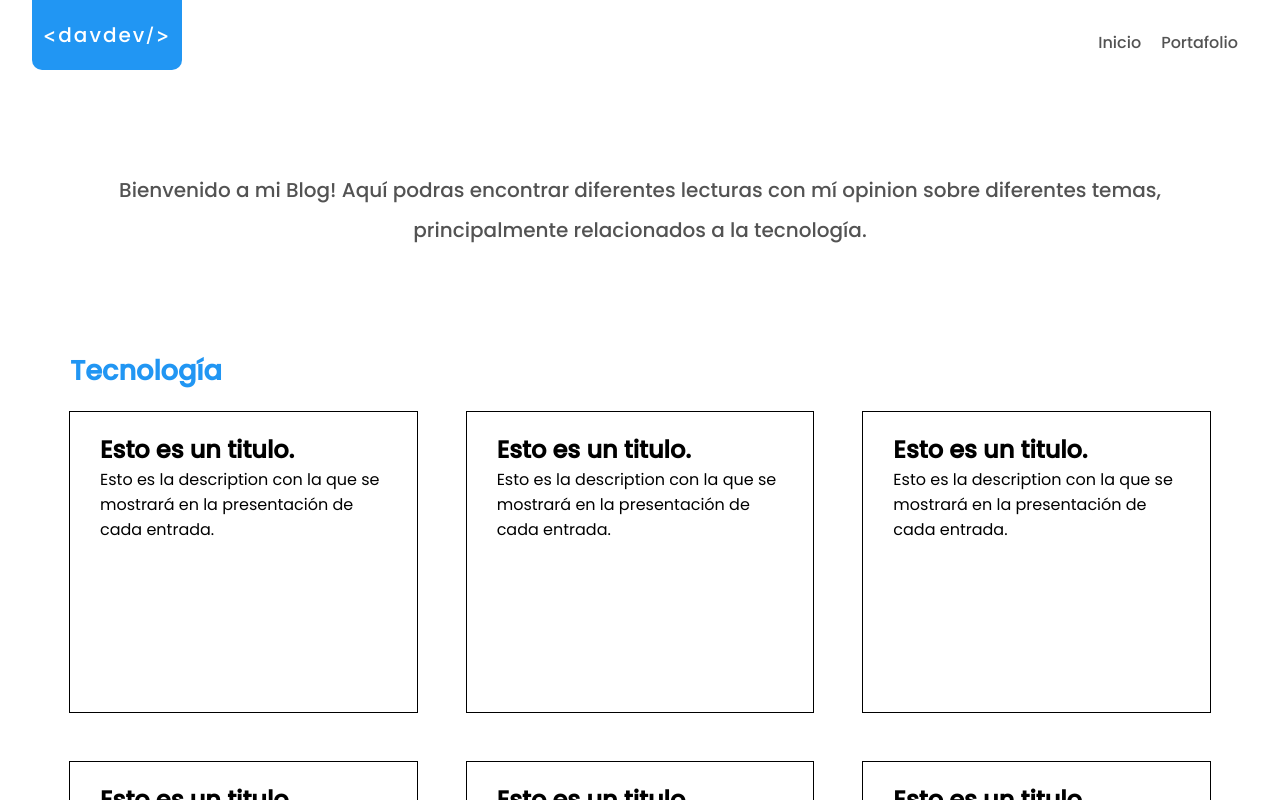
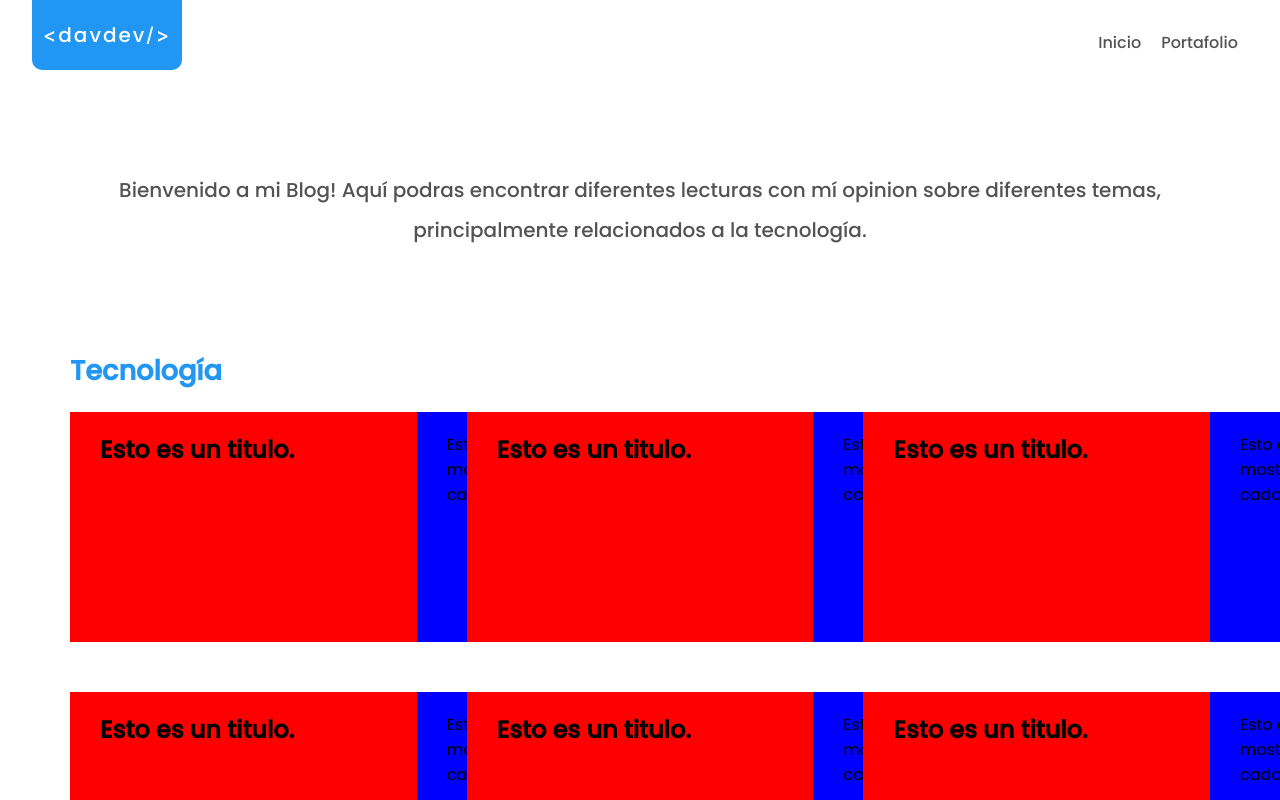
Before and after one commit to jonathangg03/portfolio-blog, a Next.js app: page /blog in a window 1280 px wide. Shown: the top 800 px of the page. Built offline with nearby package versions, Linux system fonts and the light colour scheme.

Commit message:
Add: Styles to entries

```diff
--- a/styles/entries.scss
+++ b/styles/entries.scss
@@ -4,15 +4,42 @@
   list-style: none;
   font-family: $fontFamilyMain;
   grid-template-columns: 1fr 1fr 1fr;
-  grid-auto-rows: 300px;
+  grid-auto-rows: 230px;
   margin-bottom: 60px;
 }
 
 .entry {
-  height: 200px;
+
+  height: 100%;
+  display: flex;
+  position: relative;
+}
+
+.entry h2 {
+  background-color: red;
   padding: 20px 30px;
-  outline: 1px solid black;
   height: 100%;
+  width: 100%;
+  display: block;
+}
+
+.entry p {
+  background-color: blue;
+  height: 100%;
+  width: 100%;
+  display: block;
+  padding: 20px 30px;
+  position: absolute;
+  left: 100%;
+}
+
+.entry p::after {
+  content: 's';
+  width: 100%;
+  height: 100%;
+  border: 45px solid yellow;
+  position: relative;
+  left: 100%;
 }
 
 .entries-title {
```
